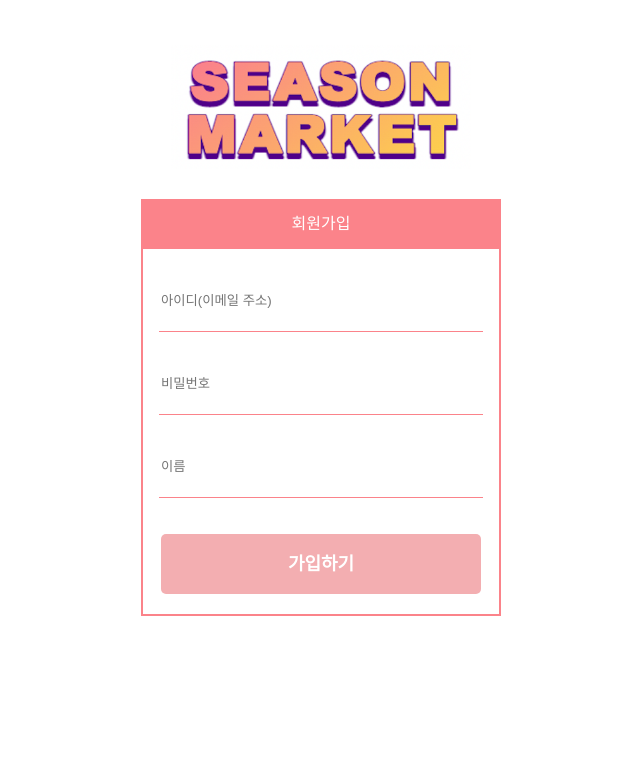
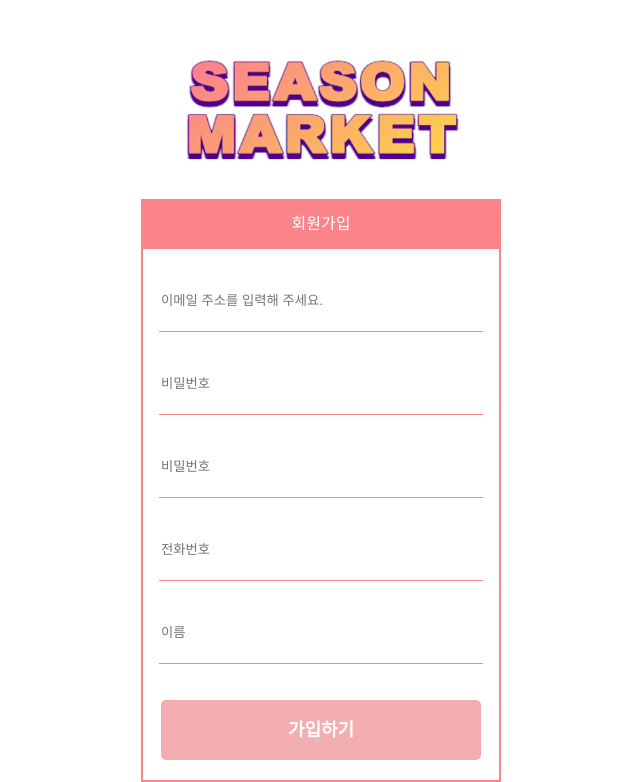
Before and after one commit to yoojin-park19/season_market, a React (Create React App) app: page /account/signup in a window 1280 px wide. Shown: the part 105-887 px from the top of the page, without its empty margins (319-959 px from the left). Before the commit the page ends 800 px from the top, so only its background shows below. Built offline with nearby package versions, Linux system fonts and the light colour scheme; a web font is replaced by a local one.

Commit message:
회원가입 기능 구현

```diff
--- a/package.json
+++ b/package.json
@@ -8,6 +8,7 @@
     "@testing-library/user-event": "^13.5.0",
     "react": "^17.0.2",
     "react-dom": "^17.0.2",
+    "react-hook-form": "^7.27.1",
     "react-router-dom": "^5.2.0",
     "react-scripts": "5.0.0",
     "styled-components": "^5.3.3",
--- a/src/constants/index.js
+++ b/src/constants/index.js
@@ -19,4 +19,4 @@ export const Images = [
 
 export default Images;
 
-export const URL = 'http://13.209.150.154:8000/';
+export const URL = 'http://13.209.150.154:8000';
--- a/src/pages/Accounts/components/JoinPage.jsx
+++ b/src/pages/Accounts/components/JoinPage.jsx
@@ -1,19 +1,81 @@
 import styled from 'styled-components';
 import { useState } from 'react';
 import { URL } from '../../../constants';
-const JoinPages = ({ setMode, handleUserdata }) => {
+import { useForm } from 'react-hook-form';
+const JoinPages = () => {
+  const {
+    register,
+    watch,
+    formState: { errors },
+  } = useForm();
+  const [error, setError] = useState('');
+  // const [id, setId] = useState('');
+  const [pw, setPw] = useState('');
+  const [pw2, setPw2] = useState('');
+  const [phone_number, setPhone_number] = useState('');
+  const [name, setName] = useState('');
+
+  // const handleIdInput = (event) => {
+  //   setId(event.target.value);
+  // };
+  const handlePwInput = (event) => {
+    setPw(event.target.value);
+  };
+
+  const handlePwInput2 = (event) => {
+    setPw2(event.target.value);
+  };
+  const handlePhone_number = (event) => {
+    setPhone_number(event.target.value);
+  };
+  const handleName = (event) => {
+    setName(event.target.value);
+  };
+
+  const checkJoin = () => {
+    if (pw.length < 6) {
+      setError('pw');
+      return;
+    } else submitJoin();
+  };
+
+  const submitJoin = async () => {
+    try {
+      const res = await fetch(`${URL}/accounts/signup/`, {
+        method: 'POST',
+        headers: {
+          'Content-Type': 'application/json',
+        },
+        body: JSON.stringify({
+          username: watch('id'),
+          password: pw,
+          password2: pw2,
+          phone_number: phone_number,
+          name: name,
+          user_type: 'BUYER',
+        }),
+      });
+      const json = await res.json();
+      console.log(json);
+    } catch (err) {
+      setError('id');
+      console.log(err);
+    }
+  };
+
   return (
     <JoinPage>
       <img className="logo" src="../../assets/logo.png" alt="season-market" />
       <div className="wrapForm">
         <div className="inputCont">
           <p>회원가입</p>
-          <form>
+          <form method="POST">
             <input
-              required
-              className="inputId"
-              type="text"
-              placeholder="아이디(이메일 주소)"
+              id="id"
+              type="email"
+              {...register('id', { required: true })}
+              placeholder="이메일 주소를 입력해 주세요."
+              // onChange={handleIdInput}
             />
             <Error>*사용중인 아이디 입니다.</Error>
             <input
@@ -21,12 +83,35 @@ const JoinPages = ({ setMode, handleUserdata }) => {
               className="inputPw"
               type="password"
               placeholder="비밀번호"
+              onChange={handlePwInput}
               autoComplete="off"
             />
-            <Errorpw>*비밀번호는 6자 이상이어야 합니다.</Errorpw>
-            <input className="inputname" type="text" placeholder="이름" />
-
-            <button type="button">가입하기</button>
+            <input
+              required
+              className="inputPw"
+              type="password"
+              placeholder="비밀번호"
+              onChange={handlePwInput2}
+              autoComplete="off"
+            />
+            <Errorpw display={error}>
+              *비밀번호는 6자 이상이어야 합니다.
+            </Errorpw>
+            <input
+              onChange={handlePhone_number}
+              className="inputnumber"
+              type="text"
+              placeholder="전화번호"
+            />
+            <input
+              onChange={handleName}
+              className="inputname"
+              type="text"
+              placeholder="이름"
+            />
+            <button type="button" onClick={checkJoin}>
+              가입하기
+            </button>
           </form>
         </div>
       </div>
```
Also changed, not shown: 1 other file (tests, documents, lock files or other folders).
